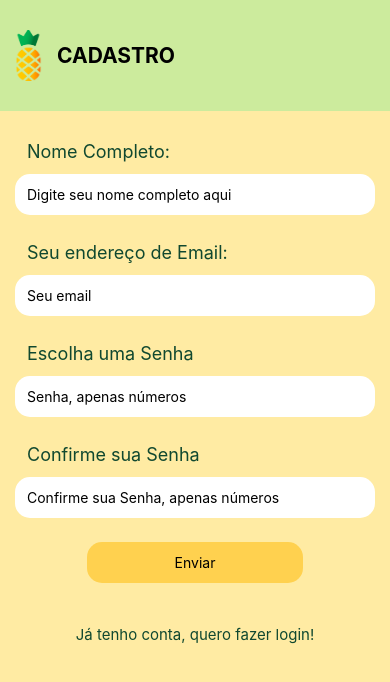
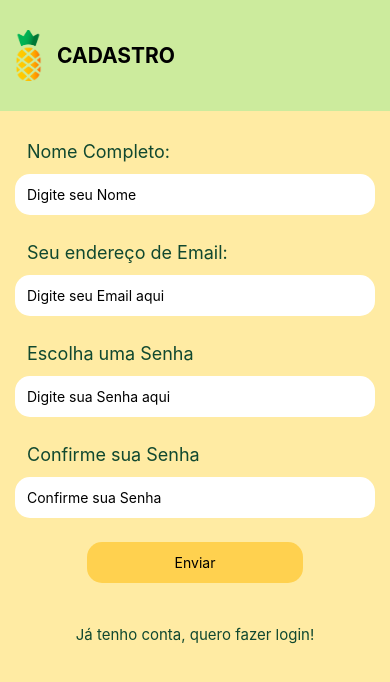
Before and after one commit to crisfaria/fase2-fn-app, a React Native app: screen /Cadastro in a window 390 px wide. Shown: the top 682 px of the page. Built offline with nearby package versions, Linux system fonts and the light colour scheme.

Commit message:
Implementação da validação do formulário na tela de Cadastro

```diff
--- a/package.json
+++ b/package.json
@@ -9,19 +9,20 @@
     "web": "expo start --web"
   },
   "dependencies": {
+    "@react-native-picker/picker": "2.4.10",
     "@react-navigation/native": "^6.1.9",
     "@react-navigation/native-stack": "^6.9.17",
     "expo": "~49.0.15",
     "expo-status-bar": "~1.6.0",
     "react": "18.2.0",
+    "react-hook-form": "^7.48.2",
     "react-ionicons": "^4.2.1",
     "react-native": "0.72.6",
     "react-native-calendars": "^1.1302.0",
     "react-native-picker-select": "^9.0.0",
     "react-native-safe-area-context": "4.6.3",
     "react-native-screens": "~3.22.0",
-    "react-native-snap-carousel": "^3.9.1",
-    "@react-native-picker/picker": "2.4.10"
+    "react-native-snap-carousel": "^3.9.1"
   },
   "devDependencies": {
     "@babel/core": "^7.20.0"
--- a/screens/Cadastro.js
+++ b/screens/Cadastro.js
@@ -1,14 +1,49 @@
+import { useRef, useState } from "react";
 import {
+  Text,
+  View,
   Image,
+  ScrollView,
   Pressable,
-  ScrollView,
-  Text,
   TextInput,
   TouchableOpacity,
-  View,
 } from "react-native";
+import { useUserContext } from "../contexts/UserContext";
+import { useForm, Controller } from "react-hook-form";
 
 const CadastroScreen = ({ navigation }) => {
+  const { setUser } = useUserContext();
+  const {
+    control,
+    handleSubmit,
+    watch,
+    formState: { errors },
+  } = useForm({
+    defaultValues: {
+      nome: "",
+      email: "",
+      senha: "",
+      confirmacaoSenha: "",
+    },
+  });
+
+  const onSubmit = async (data) => {
+    try {
+      const respostaDoBackend = await fetch("url do servidor/login", {
+        method: "POST",
+        body: data,
+      });
+
+      if (respostaDoBackend.status === 200) {
+        alert("ihuuuu deu bom, logou");
+      } else {
+        alert("Credenciais inválidas.");
+      }
+    } catch (e) {
+      alert("deu ruim pra valer.");
+    }
+  };
+
   return (
     <View
       style={{
@@ -57,8 +92,17 @@ const CadastroScreen = ({ navigation }) => {
             Nome Completo:
           </Text>
           <Pressable>
+            <Controller
+              control={control}
+              rules={{
+                required: true,
+              }}
+              render={({ field: { onChange, onBlur, value } }) => (
                 <TextInput
-              placeholder="Digite seu nome completo aqui"
+                  value={value}
+                  onChangeText={onChange}
+                  onBlur={onBlur}
+                  placeholder="Digite seu Nome"
                   keyboardType="default"
                   style={{
                     backgroundColor: "#ffffff",
@@ -69,6 +113,21 @@ const CadastroScreen = ({ navigation }) => {
                     borderRadius: 15,
                   }}
                 ></TextInput>
+              )}
+              name="nome"
+            />
+            {errors.nome && (
+              <Text
+                style={{
+                  color: "#cc0000",
+                  fontWeight: "bold",
+                  marginBottom: 12,
+                  marginLeft: 12,
+                }}
+              >
+                Campo de preenchimento obrigatório.
+              </Text>
+            )}
           </Pressable>
           <Text
             style={{
@@ -81,17 +140,42 @@ const CadastroScreen = ({ navigation }) => {
             Seu endereço de Email:
           </Text>
           <Pressable>
+            <Controller
+              control={control}
+              rules={{
+                required: true,
+              }}
+              render={({ field: { onChange, onBlur, value } }) => (
                 <TextInput
-              placeholder="Seu email"
+                  value={value}
+                  onChangeText={onChange}
+                  onBlur={onBlur}
+                  placeholder="Digite seu Email aqui"
                   keyboardType="email-address"
                   style={{
                     backgroundColor: "#ffffff",
                     padding: 12,
                     marginTop: 12,
                     marginBottom: 12,
+
                     borderRadius: 15,
                   }}
                 ></TextInput>
+              )}
+              name="email"
+            />
+            {errors.email && (
+              <Text
+                style={{
+                  color: "#cc0000",
+                  fontWeight: "bold",
+                  marginBottom: 12,
+                  marginLeft: 12,
+                }}
+              >
+                Campo de preenchimento obrigatório.
+              </Text>
+            )}
           </Pressable>
           <Text
             style={{
@@ -104,17 +188,56 @@ const CadastroScreen = ({ navigation }) => {
             Escolha uma Senha
           </Text>
           <Pressable>
+            <Controller
+              control={control}
+              rules={{
+                required: true,
+                minLength: 6,
+              }}
+              render={({ field: { onChange, onBlur, value } }) => (
                 <TextInput
-              placeholder="Senha, apenas números"
+                  secureTextEntry={true}
+                  onBlur={onBlur}
+                  onChangeText={onChange}
+                  value={value}
+                  placeholder="Digite sua Senha aqui"
                   keyboardType="numeric"
                   style={{
                     backgroundColor: "#ffffff",
                     padding: 12,
                     marginTop: 12,
                     marginBottom: 12,
+
                     borderRadius: 15,
                   }}
                 ></TextInput>
+              )}
+              name="senha"
+            />
+            {errors.senha?.type === "required" && (
+              <Text
+                style={{
+                  color: "#cc0000",
+                  fontWeight: "bold",
+                  marginBottom: 12,
+                  marginLeft: 12,
+                }}
+              >
+                Campo de preenchimento obrigatório.
+              </Text>
+            )}
+            {errors.senha?.type === "minLength" && (
+              <Text
+                style={{
+                  color: "#cc0000",
+                  fontWeight: "bold",
+                  marginBottom: 12,
+                  marginLeft: 12,
+                }}
+              >
+                Sua senha deve conter no mínimo 6 números.
+              </Text>
+            )}
           </Pressable>
           <Text
             style={{
@@ -127,20 +250,52 @@ const CadastroScreen = ({ navigation }) => {
             Confirme sua Senha
           </Text>
           <Pressable>
+            <Controller
+              control={control}
+              rules={{
+                required: true,
+                minLength: 6,
+                validate: (val) => {
+                  if (watch("senha") != val) {
+                    return "Confirmação inválida";
+                  }
+                },
+              }}
+              render={({ field: { onChange, onBlur, value } }) => (
                 <TextInput
-              placeholder="Confirme sua Senha, apenas números"
+                  secureTextEntry={true}
+                  onBlur={onBlur}
+                  onChangeText={onChange}
+                  value={value}
+                  placeholder="Confirme sua Senha"
                   keyboardType="numeric"
                   style={{
                     backgroundColor: "#ffffff",
                     padding: 12,
                     marginTop: 12,
                     marginBottom: 12,
+
                     borderRadius: 15,
                   }}
                 ></TextInput>
+              )}
+              name="confirmacaoSenha"
+            />
+            {errors.confirmacaoSenha && (
+              <Text
+                style={{
+                  color: "#cc0000",
+                  fontWeight: "bold",
+                  marginBottom: 12,
+                  marginLeft: 12,
+                }}
+              >
+                Confirmção de senha inválida
+              </Text>
+            )}
           </Pressable>
           <TouchableOpacity
-            onPress={() => navigation.navigate("Home")}
+            onPress={handleSubmit(onSubmit)}
             style={{
               backgroundColor: "#FFD14F",
               flex: 1,
```
Also changed, not shown: 1 other file (tests, documents, lock files or other folders). Lines whose indentation alone changed are shown as unchanged.
